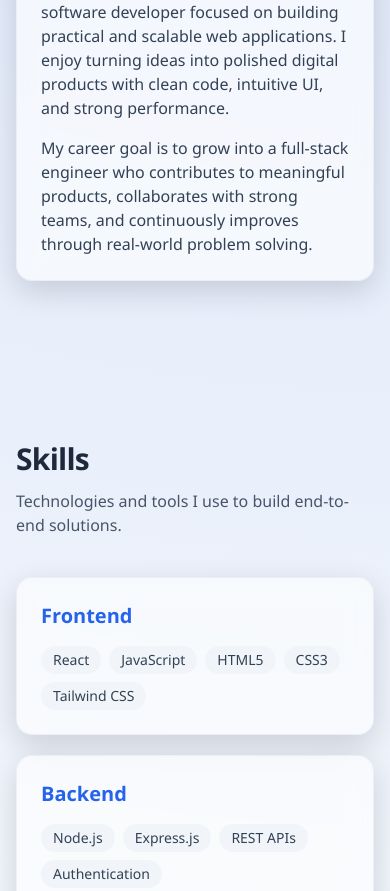
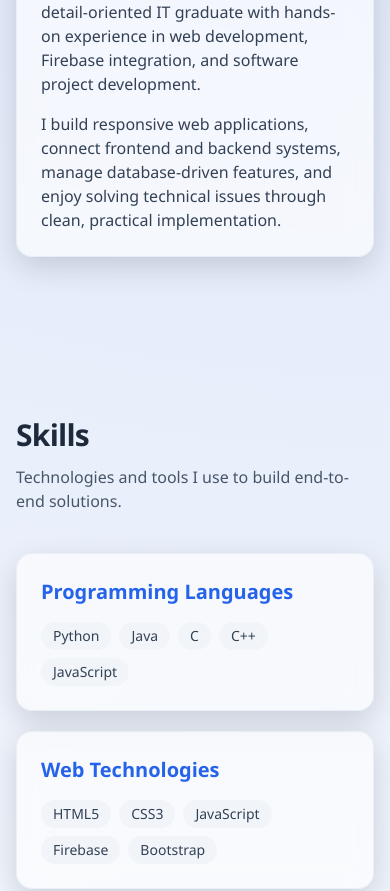
Before and after one commit to hackss12/portfolio, a React (Vite) app: page / in a window 390 px wide. Shown: the part 1109-2000 px from the top of the page. Built offline with nearby package versions, Linux system fonts and the light colour scheme.

Commit message:
Initial commit

```diff
--- a/index.html
+++ b/index.html
@@ -6,11 +6,11 @@
     <title>Ganesh Sawant | Aspiring Software Developer</title>
     <meta
       name="description"
-      content="Ganesh Sawant portfolio - Aspiring Software Developer specializing in modern web development with React, Node.js, and full-stack solutions."
+      content="Ganesh Sawant portfolio - Aspiring Software Developer skilled in HTML, CSS, JavaScript, Firebase, SQL, and web application development."
     />
     <meta
       name="keywords"
-      content="Ganesh Sawant, software developer, portfolio, React, web developer, full stack developer"
+      content="Ganesh Sawant, software developer, portfolio, web developer, Firebase developer, JavaScript developer"
     />
     <meta name="author" content="Ganesh Sawant" />
     <meta property="og:title" content="Ganesh Sawant | Aspiring Software Developer" />
--- a/src/components/Footer.jsx
+++ b/src/components/Footer.jsx
@@ -4,7 +4,7 @@ export default function Footer() {
   return (
     <footer className="border-t border-slate-200 py-8 dark:border-slate-800">
       <div className="section flex flex-col items-center justify-between gap-4 text-sm text-slate-600 dark:text-slate-300 sm:flex-row">
-        <p>© {new Date().getFullYear()} Ganesh Sawant. All rights reserved.</p>
+        <p>&copy; {new Date().getFullYear()} Ganesh Sawant. All rights reserved.</p>
         <div className="flex items-center gap-3">
           <a href="https://github.com/hackss12/ganeshsawant.git" target="_blank" rel="noreferrer" aria-label="GitHub"><Github size={18} /></a>
           <a href="https://www.linkedin.com/in/ganesh-sawant-295922282" target="_blank" rel="noreferrer" aria-label="LinkedIn"><Linkedin size={18} /></a>
--- a/src/components/sections/AboutSection.jsx
+++ b/src/components/sections/AboutSection.jsx
@@ -9,10 +9,10 @@ export default function AboutSection() {
       />
       <div className="glass-card p-6 sm:p-8">
         <p className="text-slate-700 dark:text-slate-200">
-          I am Ganesh Sawant, an aspiring software developer focused on building practical and scalable web applications. I enjoy turning ideas into polished digital products with clean code, intuitive UI, and strong performance.
+          I am Ganesh Sawant, a motivated and detail-oriented IT graduate with hands-on experience in web development, Firebase integration, and software project development.
         </p>
         <p className="mt-4 text-slate-700 dark:text-slate-200">
-          My career goal is to grow into a full-stack engineer who contributes to meaningful products, collaborates with strong teams, and continuously improves through real-world problem solving.
+          I build responsive web applications, connect frontend and backend systems, manage database-driven features, and enjoy solving technical issues through clean, practical implementation.
         </p>
       </div>
     </section>
--- a/src/components/sections/HeroSection.jsx
+++ b/src/components/sections/HeroSection.jsx
@@ -23,7 +23,7 @@ export default function HeroSection() {
           <span className="animate-pulse">|</span>
         </motion.p>
         <motion.p initial={{ opacity: 0 }} animate={{ opacity: 1 }} transition={{ delay: 0.4 }} className="mt-6 max-w-2xl text-slate-600 dark:text-slate-300">
-          I build fast, accessible, and responsive web applications with clean user experiences and production-focused engineering practices.
+          IT graduate skilled in HTML, CSS, JavaScript, SQL, Firebase, and frontend-backend integration, with internship experience in web development.
         </motion.p>
         <motion.div initial={{ opacity: 0 }} animate={{ opacity: 1 }} transition={{ delay: 0.5 }} className="mt-8 flex flex-wrap gap-3">
           <a href="/Ganesh-Sawant-Resume.pdf" className="inline-flex items-center gap-2 rounded-lg bg-blue-600 px-5 py-3 font-medium text-white transition hover:bg-blue-700">
--- a/src/components/sections/ProjectsSection.jsx
+++ b/src/components/sections/ProjectsSection.jsx
@@ -7,7 +7,7 @@ export default function ProjectsSection() {
   return (
     <section id="projects" className="section py-20" aria-label="Projects section">
       <SectionHeading title="Projects" subtitle="Selected work showcasing my development process and technical skills." />
-      <div className="grid gap-6 lg:grid-cols-3">
+      <div className="grid max-w-xl gap-6">
         {projects.map((project, idx) => (
           <motion.article
             key={project.title}
@@ -33,10 +33,12 @@ export default function ProjectsSection() {
                   <Github size={15} />
                   GitHub
                 </a>
-                <a href={project.demo} target="_blank" rel="noreferrer" className="inline-flex items-center gap-2 rounded-md bg-blue-600 px-3 py-2 text-sm text-white">
-                  <ExternalLink size={15} />
-                  Live Demo
-                </a>
+                {project.demo && (
+                  <a href={project.demo} target="_blank" rel="noreferrer" className="inline-flex items-center gap-2 rounded-md bg-blue-600 px-3 py-2 text-sm text-white">
+                    <ExternalLink size={15} />
+                    Live Demo
+                  </a>
+                )}
               </div>
             </div>
           </motion.article>
--- a/src/data/portfolioData.js
+++ b/src/data/portfolioData.js
@@ -8,53 +8,38 @@ export const navItems = [
   { id: "contact", label: "Contact" }
 ];
 
-export const roles = ["React Developer", "Frontend Engineer", "Problem Solver"];
+export const roles = ["Aspiring Software Developer", "Web Developer", "Firebase Developer"];
 
 export const skills = [
-  { category: "Frontend", items: ["React", "JavaScript", "HTML5", "CSS3", "Tailwind CSS"] },
-  { category: "Backend", items: ["Node.js", "Express.js", "REST APIs", "Authentication"] },
-  { category: "Database", items: ["MongoDB", "MySQL", "Firebase", "Database Design"] },
-  { category: "Tools", items: ["Git", "GitHub", "Vite", "Postman", "VS Code"] }
+  { category: "Programming Languages", items: ["Python", "Java", "C", "C++", "JavaScript"] },
+  { category: "Web Technologies", items: ["HTML5", "CSS3", "JavaScript", "Firebase", "Bootstrap"] },
+  { category: "Database", items: ["SQL", "MySQL", "Firebase Realtime Database"] },
+  { category: "Tools & Platforms", items: ["Git", "GitHub", "VS Code", "MS Office", "Power BI"] },
+  { category: "Operating Systems", items: ["Windows", "Linux Basics"] },
+  { category: "Soft Skills", items: ["Problem Solving", "Teamwork", "Communication"] }
 ];
 
 export const projects = [
   {
     title: "Home Interior Designer Service App",
     description:
-      "A service platform connecting homeowners with interior designers, including portfolio browsing, booking requests, and service management.",
-    technologies: ["React", "Node.js", "MongoDB", "Tailwind CSS"],
+      "A web-based home interior design service application with secure user authentication, service booking, customer interaction flows, and Firebase-backed data storage.",
+    technologies: ["HTML5", "CSS3", "JavaScript", "Firebase"],
     github: "https://github.com/hackss12/ganeshsawant.git",
-    demo: "https://example.com",
+    demo: "",
     image: "https://images.unsplash.com/photo-1616486338812-3dadae4b4ace?auto=format&fit=crop&w=1200&q=80"
-  },
-  {
-    title: "Weather App",
-    description:
-      "A responsive weather dashboard with real-time forecasts, city search, and dynamic UI updates based on weather conditions.",
-    technologies: ["React", "OpenWeather API", "Framer Motion", "CSS"],
-    github: "https://github.com/hackss12/ganeshsawant.git",
-    demo: "https://example.com",
-    image: "https://images.unsplash.com/photo-1504608524841-42fe6f032b4b?auto=format&fit=crop&w=1200&q=80"
-  },
-  {
-    title: "Task Management App",
-    description:
-      "A productivity app for creating, organizing, and tracking tasks with status-based workflow and responsive cross-device experience.",
-    technologies: ["React", "Firebase", "Tailwind CSS", "Context API"],
-    github: "https://github.com/hackss12/ganeshsawant.git",
-    demo: "https://example.com",
-    image: "https://images.unsplash.com/photo-1454165804606-c3d57bc86b40?auto=format&fit=crop&w=1200&q=80"
   }
 ];
 
 export const experience = {
   role: "Web Development Intern",
-  company: "Tech Startup",
-  period: "Jan 2026 - Apr 2026",
+  company: "Vyosim Tech Lab",
+  period: "May 2025 - Jul 2025",
   responsibilities: [
-    "Built responsive UI components using React and Tailwind CSS.",
-    "Collaborated with backend teams to integrate REST APIs.",
-    "Improved website performance by optimizing component rendering.",
-    "Participated in code reviews and agile sprint planning."
+    "Worked on frontend and backend web development tasks.",
+    "Assisted in managing databases and backend services.",
+    "Collaborated with mentors and team members to understand real-world software development workflows.",
+    "Debugged and tested web application features to improve functionality and reliability.",
+    "Participated in project coordination and task management activities."
   ]
 };
```
Also changed, not shown: src/components/sections/ContactSection.jsx (+4 -3 lines), src/components/sections/EducationSection.jsx (+25 -3 lines), 1 other file (tests, documents, lock files or other folders).
